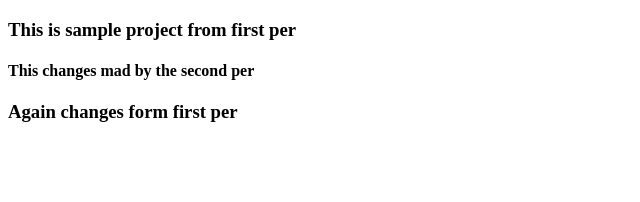
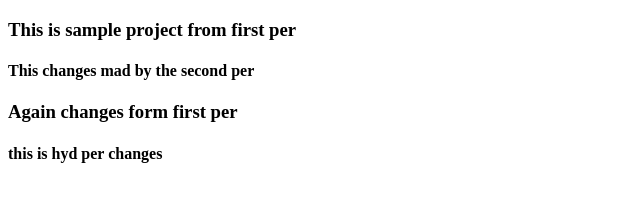
Before and after one commit to Ravitejatorrikonda/Sample-collab, a plain HTML site: page index.html in a window 1280 px wide. Shown: the whole page, without its empty margins (0-640 px from the left). Drawn offline with Linux system fonts and the light colour scheme.

Commit message:
HYD changes

```diff
--- a/index.html
+++ b/index.html
@@ -9,5 +9,7 @@
     <h3>This is sample project from first per</h3>
     <h4>This changes mad by the second per</h4>
     <h3>Again changes form first per</h3>
+
+    <h4>this is hyd per changes</h4>
 </body>
 </html>
```
